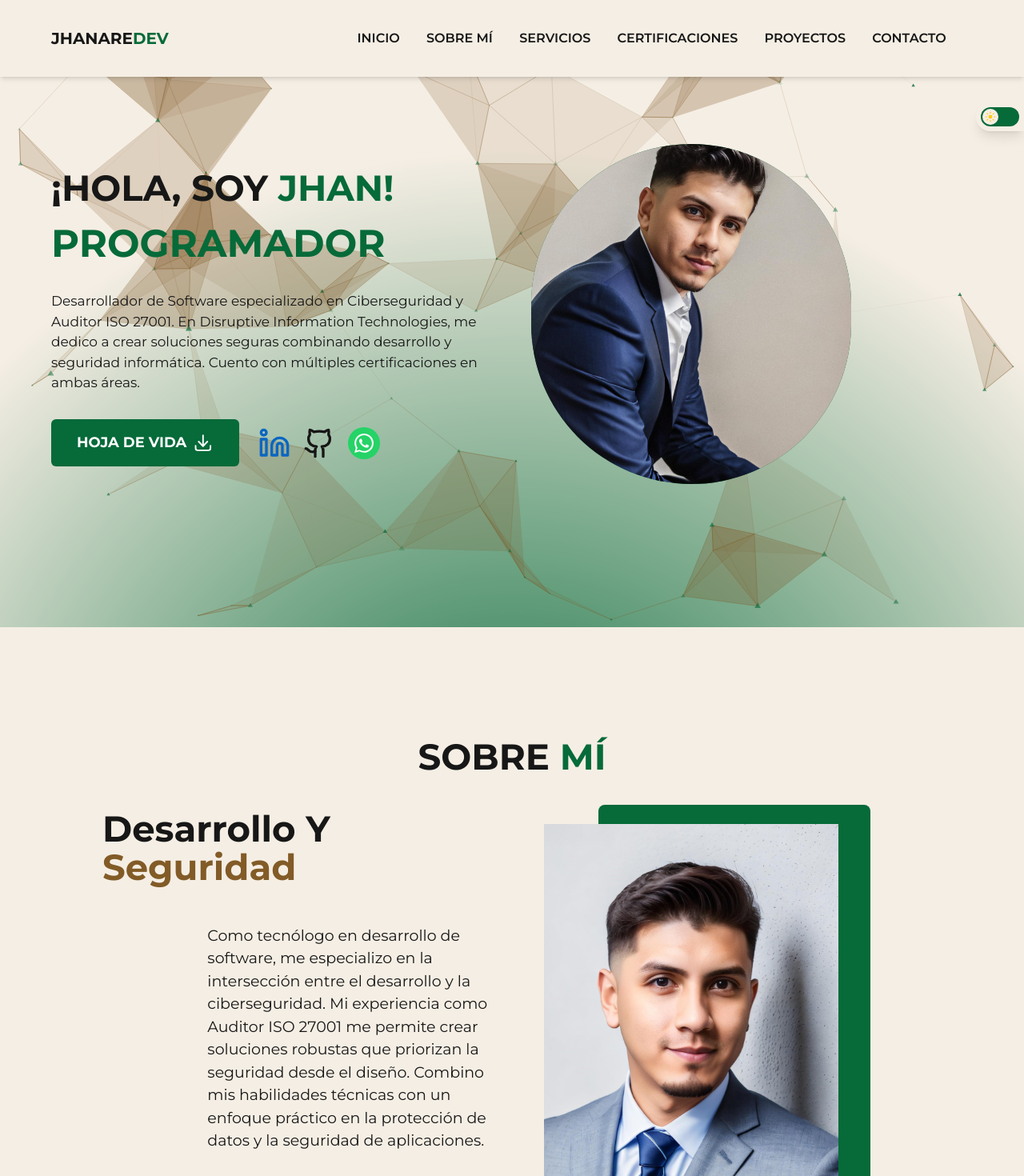
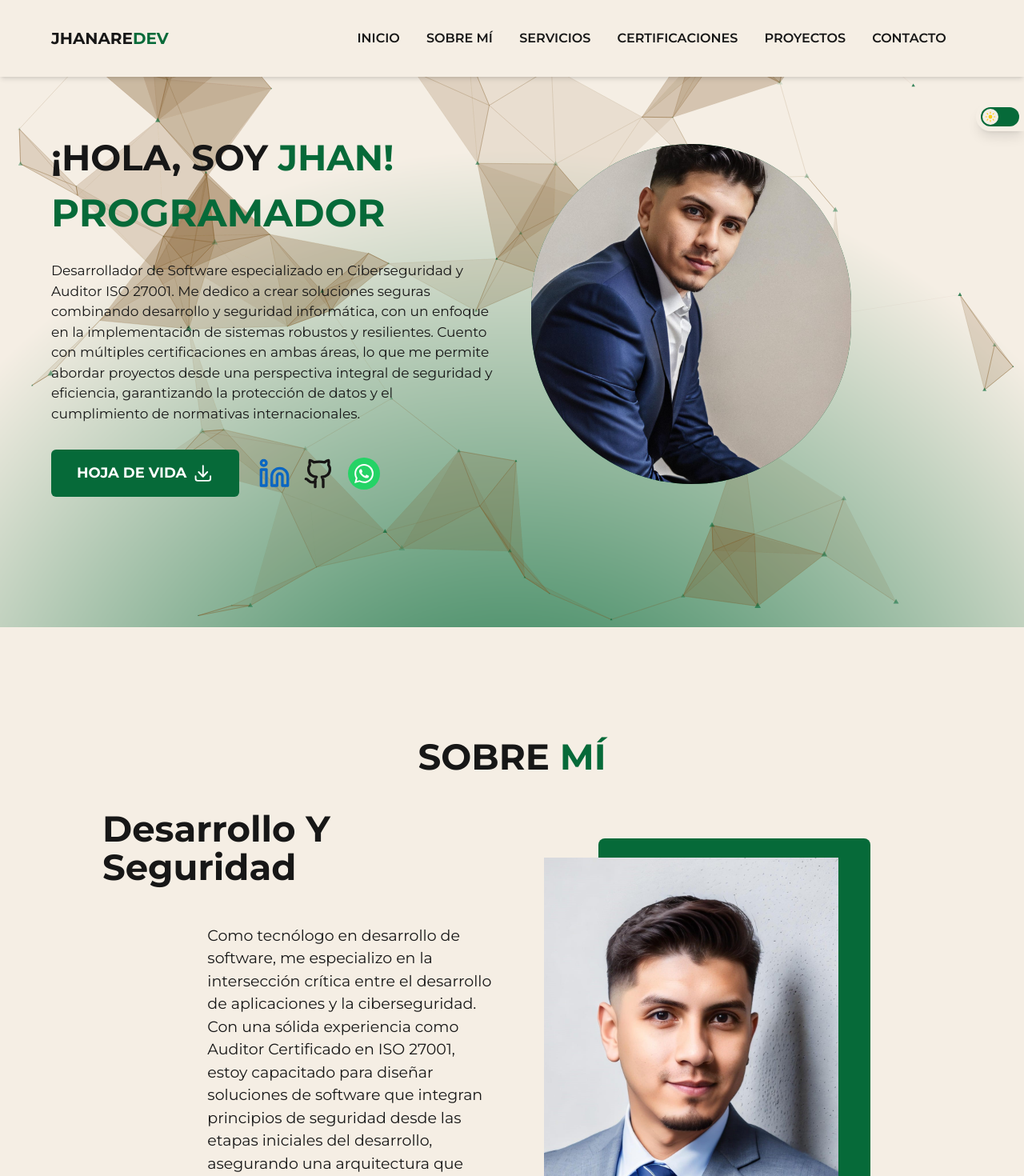
Before and after one commit to CarlosAre031/Mi-Portafolio, a Next.js app: page / in a window 1280 px wide. Shown: the top 1470 px of the page at 80% size. Built offline with nearby package versions, Linux system fonts and the light colour scheme.

Commit message:
nuevos cambios de titulos

```diff
--- a/src/components/About.tsx
+++ b/src/components/About.tsx
@@ -13,18 +13,13 @@ const About = () => {
 
         <div>
 
-          <h3 className="text-[25px] md:text-[35px] lg:text-[45px] md:leading-[3rem] leading-[2rem] capitalize mb-[3rem] font-bold text-foreground">
-            Desarrollo y <span className="text-complementary">Seguridad</span>
-          </h3>
+          <h4 className="text-[25px] md:text-[35px] lg:text-[45px] md:leading-[3rem] leading-[2rem] capitalize mb-[3rem] font-bold text-foreground">
+            Desarrollo y Seguridad
+          </h4>
           <div className="mb-[3rem] flex items-center md:space-x-10">
             <span className="w-[100px] hidden md:block h-[5px] bg-primary/30 rounded-sm"></span>
             <p className="text-[19px] text-foreground/70 w-[80%]">
-              Como tecnólogo en desarrollo de software, me especializo en la
-              intersección entre el desarrollo y la ciberseguridad. Mi experiencia
-              como Auditor ISO 27001 me permite crear soluciones robustas que
-              priorizan la seguridad desde el diseño. Combino mis habilidades
-              técnicas con un enfoque práctico en la protección de datos y la
-              seguridad de aplicaciones.
+            Como tecnólogo en desarrollo de software, me especializo en la intersección crítica entre el desarrollo de aplicaciones y la ciberseguridad. Con una sólida experiencia como Auditor Certificado en ISO 27001, estoy capacitado para diseñar soluciones de software que integran principios de seguridad desde las etapas iniciales del desarrollo, asegurando una arquitectura que cumple con los más altos estándares de protección de la información.
             </p>
           </div>
           <button className="px-[2rem] hover:bg-complementary transition-all duration-300 py-[1rem] text-[18px] font-bold uppercase bg-primary text-white flex items-center space-x-2 rounded-md">
--- a/src/components/Hero.tsx
+++ b/src/components/Hero.tsx
@@ -35,10 +35,7 @@ const Hero = () => {
           <TextEffect />
 
           <p className="mt-[1.5rem] text-[17px] [transition:none] text-foreground/70">
-            Desarrollador de Software especializado en Ciberseguridad y Auditor ISO 27001.
-            En Disruptive Information Technologies, me dedico a crear soluciones seguras
-            combinando desarrollo y seguridad informática. Cuento con múltiples certificaciones
-            en ambas áreas.
+          Desarrollador de Software especializado en Ciberseguridad y Auditor ISO 27001. Me dedico a crear soluciones seguras combinando desarrollo y seguridad informática, con un enfoque en la implementación de sistemas robustos y resilientes. Cuento con múltiples certificaciones en ambas áreas, lo que me permite abordar proyectos desde una perspectiva integral de seguridad y eficiencia, garantizando la protección de datos y el cumplimiento de normativas internacionales.
           </p>
 
           <div className="mt-[2rem] flex flex-col sm:flex-row items-center gap-6">
```
